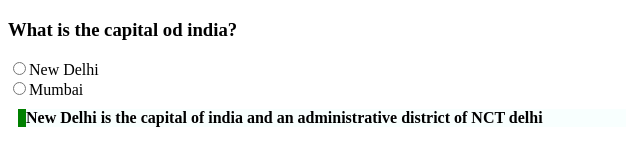
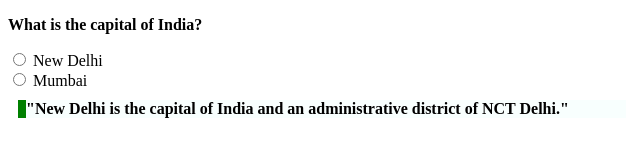
Before and after one commit to acciojob/trivia-Ary2506, a website: page main.html in a window 1280 px wide. Shown: the whole page, without its empty margins (0-640 px from the left). Drawn offline with Linux system fonts and the light colour scheme.

Commit message:
created a submission

```diff
--- a/main.html
+++ b/main.html
@@ -8,13 +8,25 @@
 
 <body>
 	<!-- the entire body must be written by student -->
-	<h3>What is the capital od india?</h3>
-	<input type="radio" name="state" value="New Delhi">New Delhi
-	<br>
-	<input type="radio" name="state" value="Mumbai">Mumbai
-	<blockquote.quatation qua="cite">
-		<p class="one">New Delhi is the capital of india and an administrative district of NCT delhi</p>
-	</blockquote>
+	 <div class="quiz">
+        <!-- Question -->
+        <p><strong>What is the capital of India?</strong></p>
+
+        <!-- Options -->
+        <label>
+            <input type="radio" name="capital" value="New Delhi">
+            New Delhi
+        </label><br>
+        <label>
+            <input type="radio" name="capital" value="Mumbai">
+            Mumbai
+        </label>
+
+        <!-- Quotation -->
+        <blockquote cite="https://en.wikipedia.org/wiki/New_Delhi">
+            "New Delhi is the capital of India and an administrative district of NCT Delhi."
+        </blockquote>
+    </div>
     <script type="text/javascript" src="./script.js">
 </script>
 
--- a/styles.css
+++ b/styles.css
@@ -1,4 +1,4 @@
-.one {
+blockquote{
 	Max-width:600px;
 	Margin:10px;
 	paddding:15px;
```
